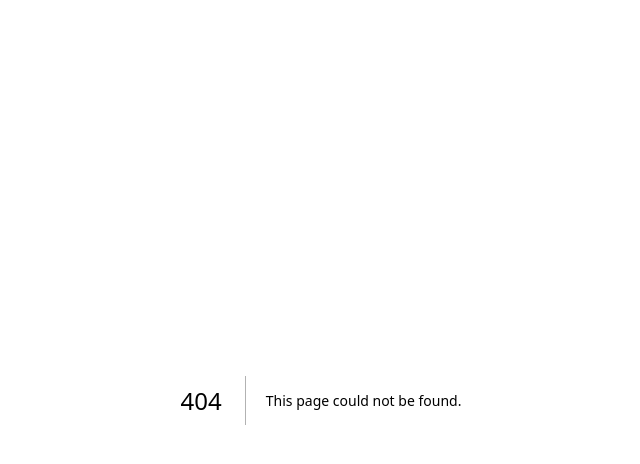
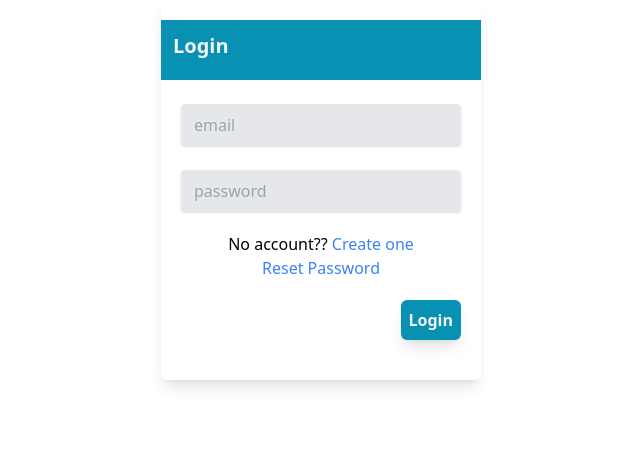
Before and after one commit to lorenzosyku/catering-app, a Next.js app: page /login in a window 1280 px wide. Before the commit this address had no page. Shown: the top 464 px of the page, without its empty margins (319-959 px from the left). Built offline with nearby package versions, Linux system fonts and the light colour scheme.

Commit message:
routing for authentication components

```diff
--- a/components/Navbar.jsx
+++ b/components/Navbar.jsx
@@ -1,8 +1,10 @@
 import { MenuIcon, XIcon } from "@heroicons/react/solid";
 import { useState } from "react";
 import { Transition } from "@headlessui/react";
+import { useRouter } from "next/router";
 
 function Header() {
+  const router = useRouter();
   const [isOpen, setIsOpen] = useState(false);
   return (
     <nav className="fixed bg-white w-full z-20 shadow-md">
@@ -36,7 +38,10 @@ function Header() {
             </div>
           </div>
           <div className="hidden md:flex">
-            <button className="cursor-pointer font-semibold bg-shade-lightblue px-3 mx-5 py-1 bg-cyan-600 text-gray-100 hover:bg-cyan-700 rounded-md">
+            <button
+              onClick={() => router.push("/login")}
+              className="cursor-pointer font-semibold bg-shade-lightblue px-3 mx-5 py-1 bg-cyan-600 text-gray-100 hover:bg-cyan-700 rounded-md"
+            >
               Login
             </button>
           </div>
@@ -94,7 +99,10 @@ function Header() {
               </div>
 
               <div className="">
-                <button className="cursor-pointer font-semibold bg-shade-lightblue px-3 mx-3 py-1 my-4 text-white bg-blue-400 hover:bg-blue-400 rounded-sm">
+                <button
+                  onClick={() => router.push("/login")}
+                  className="cursor-pointer font-semibold bg-shade-lightblue px-3 mx-3 py-1 my-4 text-white bg-blue-400 hover:bg-blue-400 rounded-sm"
+                >
                   Login
                 </button>
               </div>
--- a/pages/Register.tsx
+++ b/pages/Register.tsx
@@ -1,11 +1,14 @@
+import { useRouter } from "next/router";
 import React from "react";
 
 function Register() {
+
+  const router = useRouter()
   return (
     <div className="min-h-screen ">
       <div className="flex justify-center items-center">
         <form className="md:flex flex-col shadow-lg rounded-md py-5 md:w-1/4">
-          <div className="bg-shade-lightblue h-[60px]">
+          <div className="bg-cyan-600 h-[60px]">
             <h2 className="p-3 text-xl font-semibold text-gray-100">
               Register
             </h2>
@@ -43,14 +46,14 @@ function Register() {
               Have an account??
               <span
                 className="text-blue-500 px-1 cursor-pointer hover:underline"
-                onClick={() => {}}
+                onClick={() => router.replace('/login')}
               >
                 Login
               </span>
             </p>
           </div>
           <div className="flex justify-end p-5">
-            <button className="bg-shade-lightblue text-gray-100 font-semibold p-2 shadow-lg rounded-md cursor-pointer">
+            <button className="bg-cyan-600 text-gray-100 font-semibold p-2 shadow-lg rounded-md cursor-pointer">
               Register
             </button>
           </div>
--- /dev/null
+++ b/pages/login.tsx
@@ -0,0 +1,58 @@
+import { useRouter } from "next/router";
+import React from "react";
+
+function login() {
+  const router = useRouter()
+  const resetPassRouter = useRouter()
+  return (
+    <div className="min-h-screen">
+      <div className="flex justify-center items-center">
+        <form className="md:flex flex-col shadow-lg rounded-md py-5 md:w-1/4">
+          <div className="bg-cyan-600 h-[60px]">
+            <h2 className="p-3 text-xl text-gray-100 font-semibold">Login</h2>
+          </div>
+          <label className="block mb-5 px-5 mt-5">
+            <input
+              className="shadow bg-gray-200 border rounded py-2 px-3 form-input mt-1 block w-full outline-none"
+              type="email"
+              placeholder="email"
+            />
+          </label>
+          <label className="block mb-5 px-5">
+            <input
+              className="shadow bg-gray-200 border rounded py-2 px-3 form-input mt-1 block w-full outline-none"
+              type="password"
+              placeholder="password"
+            />
+          </label>
+          <div className="flex flex-col justify-center items-center px-5">
+            <p>
+              No account??{" "}
+              <span
+                onClick={() => router.replace('/Register')}
+                className="text-blue-500 hover:underline cursor-pointer"
+              >
+                Create one
+              </span>
+            </p>
+            <div className="">
+              <p
+                onClick={() => router.replace('/resetPassword')}
+                className="text-blue-500 hover:underline cursor-pointer"
+              >
+                Reset Password
+              </p>
+            </div>
+          </div>
+          <div className="flex justify-end p-5">
+            <button className="bg-cyan-600 font-semibold text-gray-100 p-2 shadow-lg rounded-md">
+              Login
+            </button>
+          </div>
+        </form>
+      </div>
+    </div>
+  );
+}
+
+export default login;
--- /dev/null
+++ b/pages/resetPassword.tsx
@@ -0,0 +1,48 @@
+import { useRouter } from 'next/router'
+import React from 'react'
+
+function resetPassword() {
+  const router = useRouter()
+  return (
+    <div>
+      <div className="flex justify-center items-center">
+        <form className="md:flex flex-col shadow-lg rounded-md py-5 md:w-1/4">
+          <div className="bg-cyan-600 h-[60px]">
+            <h2 className="p-3 text-xl text-gray-100 font-semibold">
+              Reset Password
+            </h2>
+          </div>
+          <label className="block mb-5 px-5 mt-5">
+            <input
+              className="shadow bg-gray-200 border rounded py-2 px-3 form-input mt-1 block w-full outline-none"
+              type="email"
+              placeholder="Email"
+            />
+          </label>
+          <div className="p-5 text-gray-500 text-sm">
+            <p>
+              Once you type in your Email here and click the "Send link" button,
+              you will be sent a password reset link. Please check your{" "}
+              <span className="font-bold">inbox</span> shortly.
+            </p>
+          </div>
+          <div className="flex justify-start items-center px-5">
+            <span
+              className="text-blue-500 cursor-pointer hover:underline"
+              onClick={() => router.replace('/login')}
+            >
+              Back to Login
+            </span>
+          </div>
+          <div className="flex justify-end p-5">
+            <button className="bg-cyan-600 cursor-pointer text-gray-100 font-semibold p-2 shadow-lg rounded-md" onClick={resetPassword}>
+              Send link
+            </button>
+          </div>
+        </form>
+      </div>
+    </div>
+  )
+}
+
+export default resetPassword
```
